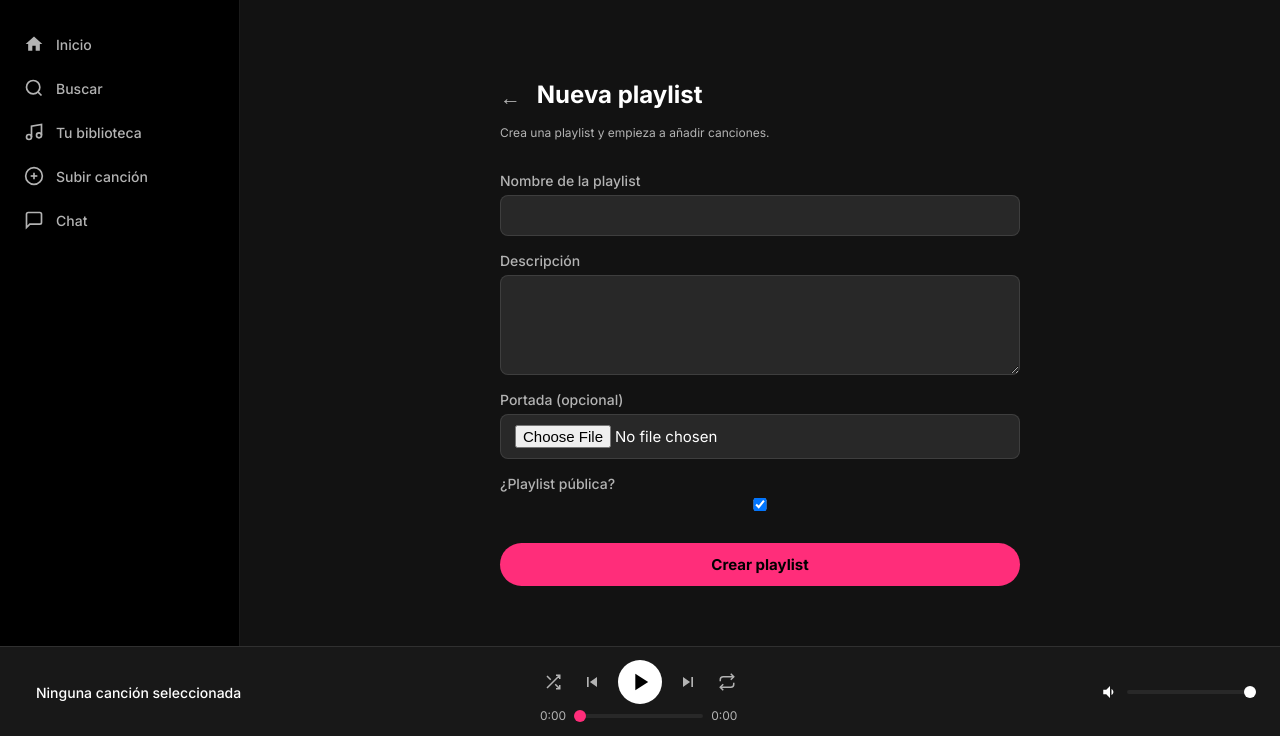
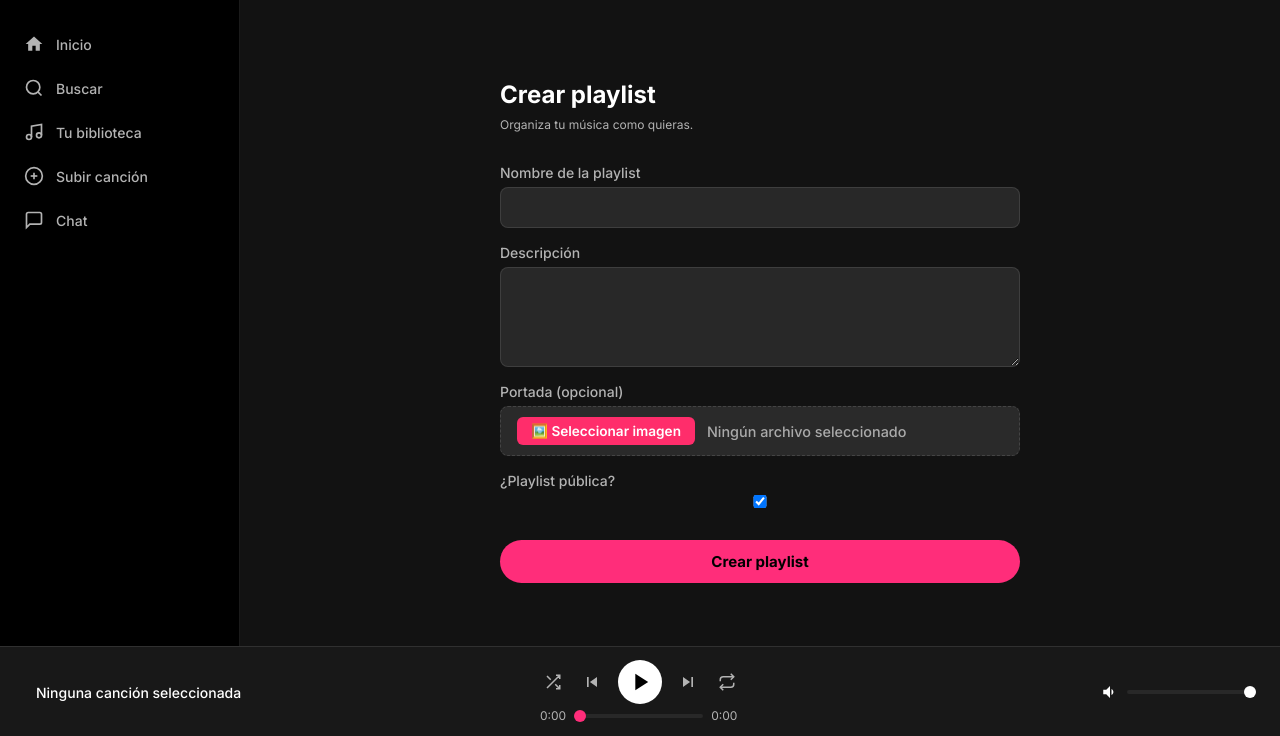
Before and after one commit to PAPISANTII/Soundfy-t, a Django app: page /playlists/crear/ in a window 1280 px wide. Shown: the part 64-800 px from the top of the page. Run offline with Django 5.2, Linux system fonts and the light colour scheme; a user stored in the database is signed in; data comes from the database, SQL or seed files in the repository; both versions use the stored data as it was after the commit; some web fonts are replaced.

Commit message:
Cambios en botones de subir cancion y crear playlist, ahora puedes ir al usuario desde dentro de la sala del chat

```diff
--- a/static/css/estilos.css
+++ b/static/css/estilos.css
@@ -1241,3 +1241,61 @@ h3 { font-size: 1.1rem; font-weight: 600; margin: 1.5rem 0 0.5rem; }
     padding: 0 4px;
     margin-left: auto;
 }
+
+.chat-header-nombre {
+    color: inherit;
+    text-decoration: none;
+    transition: color 0.2s ease;
+}
+
+.chat-header-nombre:hover {
+    color: #ff2d6b; /* el rosa de Soundfy */
+    cursor: pointer;
+}
+
+/* Input file personalizado */
+.file-input-wrapper {
+    position: relative;
+    width: 100%;
+}
+
+.file-input-wrapper input[type="file"] {
+    display: none;
+}
+
+.file-input-label {
+    display: flex;
+    align-items: center;
+    gap: 12px;
+    width: 100%;
+    padding: 10px 16px;
+    background: #2a2a2a;
+    border: 1.5px dashed #444;
+    border-radius: 8px;
+    cursor: pointer;
+    transition: border-color 0.2s, background 0.2s;
+}
+
+.file-input-label:hover {
+    border-color: #ff2d6b;
+    background: #1f1f1f;
+}
+
+.file-input-btn {
+    background: #ff2d6b;
+    color: white;
+    padding: 6px 14px;
+    border-radius: 6px;
+    font-size: 0.85rem;
+    font-weight: 600;
+    white-space: nowrap;
+    flex-shrink: 0;
+}
+
+.file-input-name {
+    color: #aaa;
+    font-size: 0.9rem;
+    overflow: hidden;
+    text-overflow: ellipsis;
+    white-space: nowrap;
+}
--- a/templates/chat/sala.html
+++ b/templates/chat/sala.html
@@ -12,7 +12,7 @@
             {% else %}
                 <div class="chat-header-avatar-placeholder">{{ otro.username|first|upper }}</div>
             {% endif %}
-            <span class="chat-header-nombre">{{ otro.username }}</span>
+            <a href="{% url 'perfil' otro.username %}" class="chat-header-nombre">{{ otro.username }}</a>
         </div>
     </div>
 
--- a/templates/music/crear_playlist.html
+++ b/templates/music/crear_playlist.html
@@ -1,32 +1,54 @@
 {% extends 'base.html' %}
 
-{% block titulo %}Nueva playlist - Soundfy{% endblock %}
+{% block titulo %}Crear playlist - Soundfy{% endblock %}
 
 {% block contenido %}
 <div class="pagina-centrada">
     <div class="formulario-contenedor">
-        <div style="display: flex; align-items: center; gap: 1rem; margin-bottom: 0.5rem;">
-            <a href="{% url 'mis_playlists' %}" style="color: var(--color-texto-muted); font-size: 1.3rem; line-height:1;">←</a>
-            <h2>Nueva playlist</h2>
-        </div>
-        <p class="texto-muted" style="margin: 0.5rem 0 2rem">Crea una playlist y empieza a añadir canciones.</p>
+        <h2>Crear playlist</h2>
+        <p class="texto-muted" style="margin: 0.5rem 0 2rem">Organiza tu música como quieras.</p>
 
         <form method="POST" enctype="multipart/form-data" class="formulario-auth">
             {% csrf_token %}
-            {% for campo in formulario %}
-                <div class="campo-formulario">
-                    <label for="{{ campo.id_for_label }}">{{ campo.label }}</label>
-                    {{ campo }}
-                    {% if campo.help_text %}
-                        <span class="texto-muted" style="font-size:0.8rem">{{ campo.help_text }}</span>
-                    {% endif %}
-                    {% if campo.errors %}
-                        <span class="error-campo">{{ campo.errors|join:", " }}</span>
-                    {% endif %}
+
+            <div class="campo-formulario">
+                <label for="{{ formulario.nombre.id_for_label }}">{{ formulario.nombre.label }}</label>
+                {{ formulario.nombre }}
+                {% if formulario.nombre.errors %}<span class="error-campo">{{ formulario.nombre.errors|join:", " }}</span>{% endif %}
+            </div>
+
+            <div class="campo-formulario">
+                <label for="{{ formulario.descripcion.id_for_label }}">{{ formulario.descripcion.label }}</label>
+                {{ formulario.descripcion }}
+                {% if formulario.descripcion.errors %}<span class="error-campo">{{ formulario.descripcion.errors|join:", " }}</span>{% endif %}
+            </div>
+
+            <div class="campo-formulario">
+                <label>{{ formulario.portada.label }}</label>
+                <div class="file-input-wrapper">
+                    <label class="file-input-label" for="{{ formulario.portada.id_for_label }}">
+                        <span class="file-input-btn">🖼️ Seleccionar imagen</span>
+                        <span class="file-input-name" id="nombre-portada">Ningún archivo seleccionado</span>
+                    </label>
+                    {{ formulario.portada }}
                 </div>
-            {% endfor %}
+                {% if formulario.portada.errors %}<span class="error-campo">{{ formulario.portada.errors|join:", " }}</span>{% endif %}
+            </div>
+
+            <div class="campo-formulario">
+                <label for="{{ formulario.es_publica.id_for_label }}">{{ formulario.es_publica.label }}</label>
+                {{ formulario.es_publica }}
+                {% if formulario.es_publica.errors %}<span class="error-campo">{{ formulario.es_publica.errors|join:", " }}</span>{% endif %}
+            </div>
+
             <button type="submit" class="btn-primario btn-bloque" style="margin-top: 1rem">Crear playlist</button>
         </form>
     </div>
 </div>
+
+<script>
+document.getElementById('{{ formulario.portada.id_for_label }}').addEventListener('change', function() {
+    document.getElementById('nombre-portada').textContent = this.files[0] ? this.files[0].name : 'Ningún archivo seleccionado';
+});
+</script>
 {% endblock %}
```
Also changed, not shown: templates/music/subir_cancion.html (+57 -11 lines), db.sqlite3.
